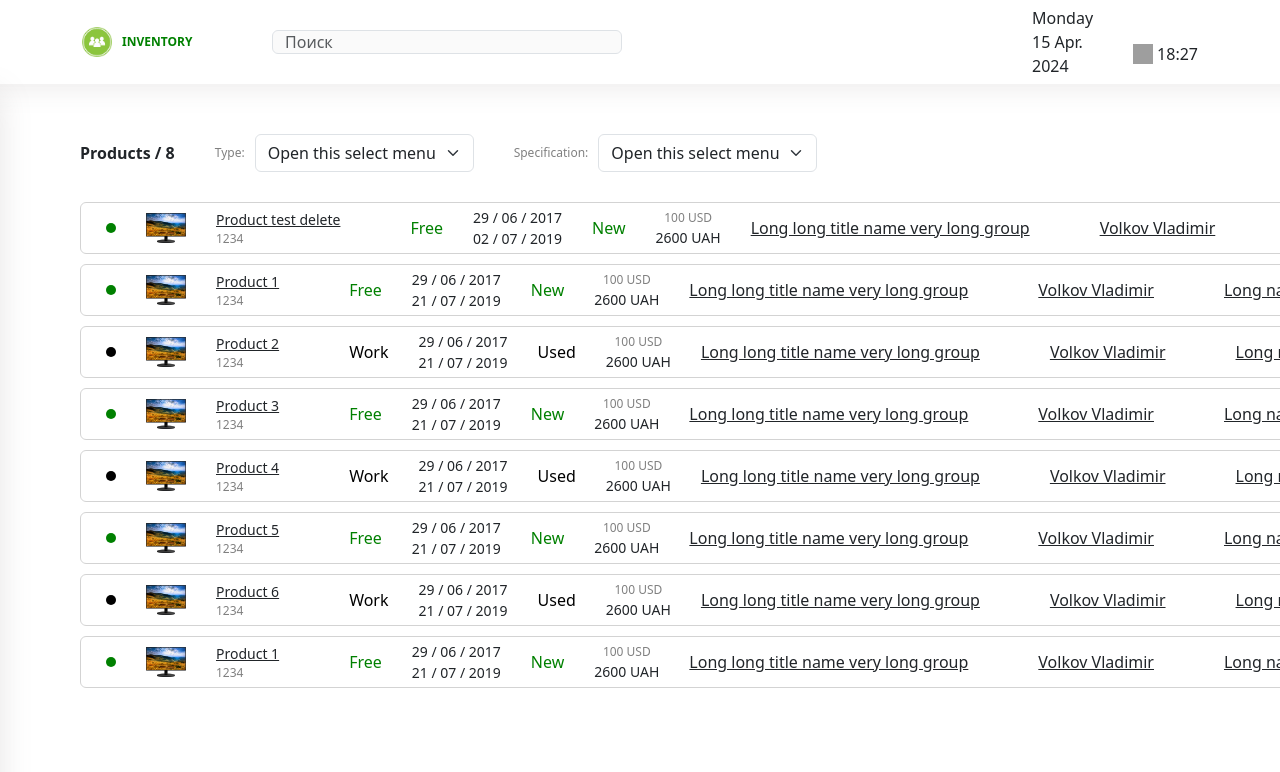
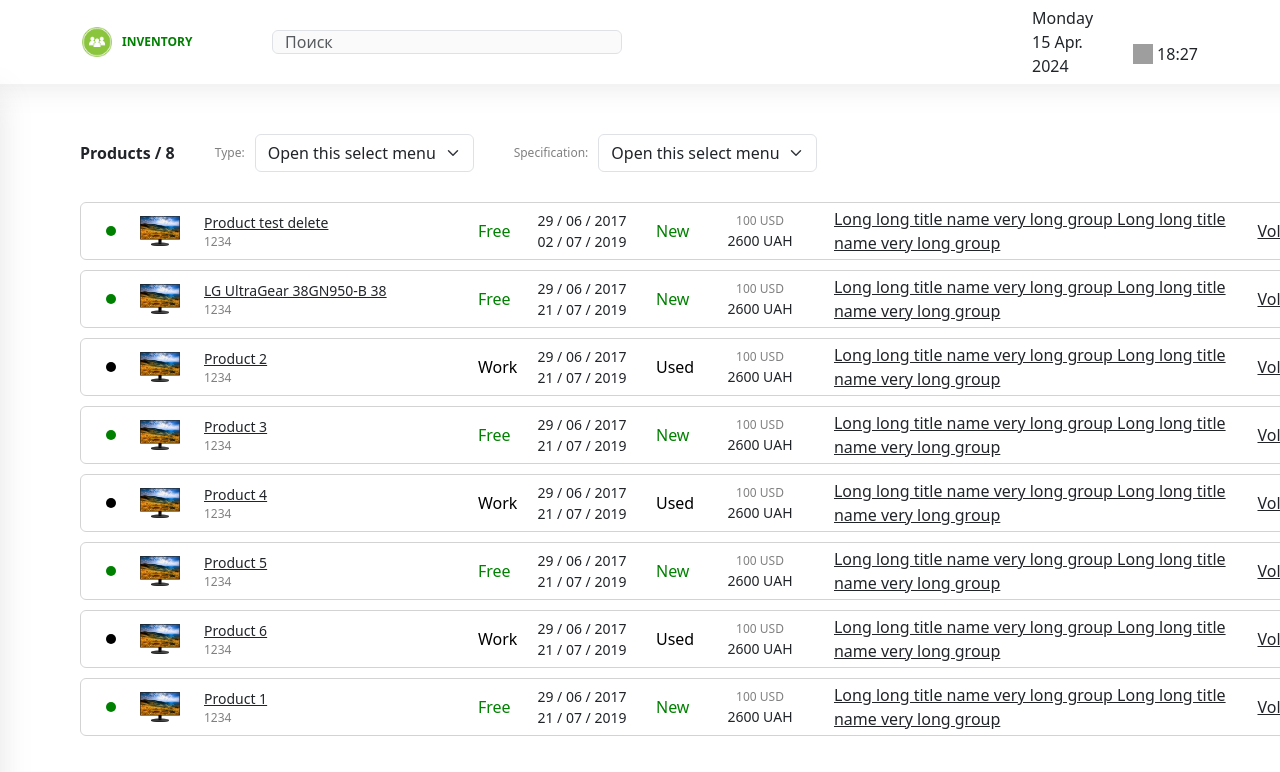
Before and after one commit to Lobovem/DzenCode, a React (Vite) app: page /products in a window 1280 px wide. Shown: the top 772 px of the page. Built offline with nearby package versions, Linux system fonts and the light colour scheme; data requests are answered from the project's data file; grey boxes are pictures that could not be loaded.

Commit message:
fix(Product): fix bug with width fields into product

```diff
--- a/db.json
+++ b/db.json
@@ -52,7 +52,7 @@
       "serialNumber": 1234,
       "isNew": true,
       "photo": "pathToFile.jpg",
-      "title": "Product 1",
+      "title": "LG UltraGear 38GN950-B 38",
       "type": "Monitors",
       "specification": "Specification-1",
       "guarantee": {
--- a/src/components/PopUp/PopUp.scss
+++ b/src/components/PopUp/PopUp.scss
@@ -9,45 +9,45 @@
   min-width: 700px;
 }
 
-.product {
-  display: flex;
-  gap: 30px;
-  align-items: center;
+// .product {
+//   display: flex;
+//   gap: 30px;
+//   align-items: center;
 
 
-  &__status {
-    color: green;
+//   &__status {
+//     color: green;
 
-    &_sm {
-      width: 8px; //TODO check out
-      height: 8px;
-      background-color: green;
-      border-radius: 6px;
-    }
-  }
+//     &_sm {
+//       width: 8px; //TODO check out
+//       height: 8px;
+//       background-color: green;
+//       border-radius: 6px;
+//     }
+//   }
 
-  &__img {
-    width: 40px;
-    height: 30px;
-  }
+//   &__img {
+//     width: 40px;
+//     height: 30px;
+//   }
 
-  &__title {
-    text-decoration: underline;
-    margin-right: 40px;
-    // font-size: 14px;
+//   &__title {
+//     text-decoration: underline;
+//     margin-right: 40px;
+//     // font-size: 14px;
 
-    &_lg {
-      font-size: 16px;
-    }
-  }
+//     &_lg {
+//       font-size: 16px;
+//     }
+//   }
 
-  &__titleDesc {
-    font-size: 12px;
-    color: gray;
-  }
+//   &__titleDesc {
+//     font-size: 12px;
+//     color: gray;
+//   }
 
 
-}
+// }
 
 .popUp {
   border-radius: 0;
--- a/src/components/Product/Product.scss
+++ b/src/components/Product/Product.scss
@@ -3,8 +3,9 @@
   margin-bottom: 10px;
   border: 1px solid lightgray;
   border-radius: 6px;
-  display: flex;
-  gap: 30px;
+  display: grid;
+  grid-template-columns: 10px 40px 250px 30px 100px 30px 100px 1fr 200px 1fr 100px 30px;
+  gap: 24px;
   align-items: center;
   padding-top: 4px;
   padding-bottom: 4px;
@@ -21,6 +22,7 @@
 
   &__statusNoActive {
     color: black;
+
   }
 
   &__status {
@@ -44,9 +46,10 @@
     height: 30px;
   }
 
+  &__titleWrap {}
+
   &__title {
     text-decoration: underline;
-    margin-right: 40px;
     font-size: 14px;
 
     &_lg {
@@ -83,3 +86,7 @@
     margin-left: auto;
   }
 }
+
+.wrap {
+  width: calc(100% / 12);
+}
--- a/src/components/Product/Product.tsx
+++ b/src/components/Product/Product.tsx
@@ -102,7 +102,7 @@ export const Product: FC<IProductProps> = ({ product }) => {
       </div>
 
       <p className="product__title product__title_lg">
-        Long long title name very long group
+        Long long title name very long group Long long title name very long group
       </p>
       <p className="product__title product__title_lg"> Volkov Vladimir</p>
 
```
